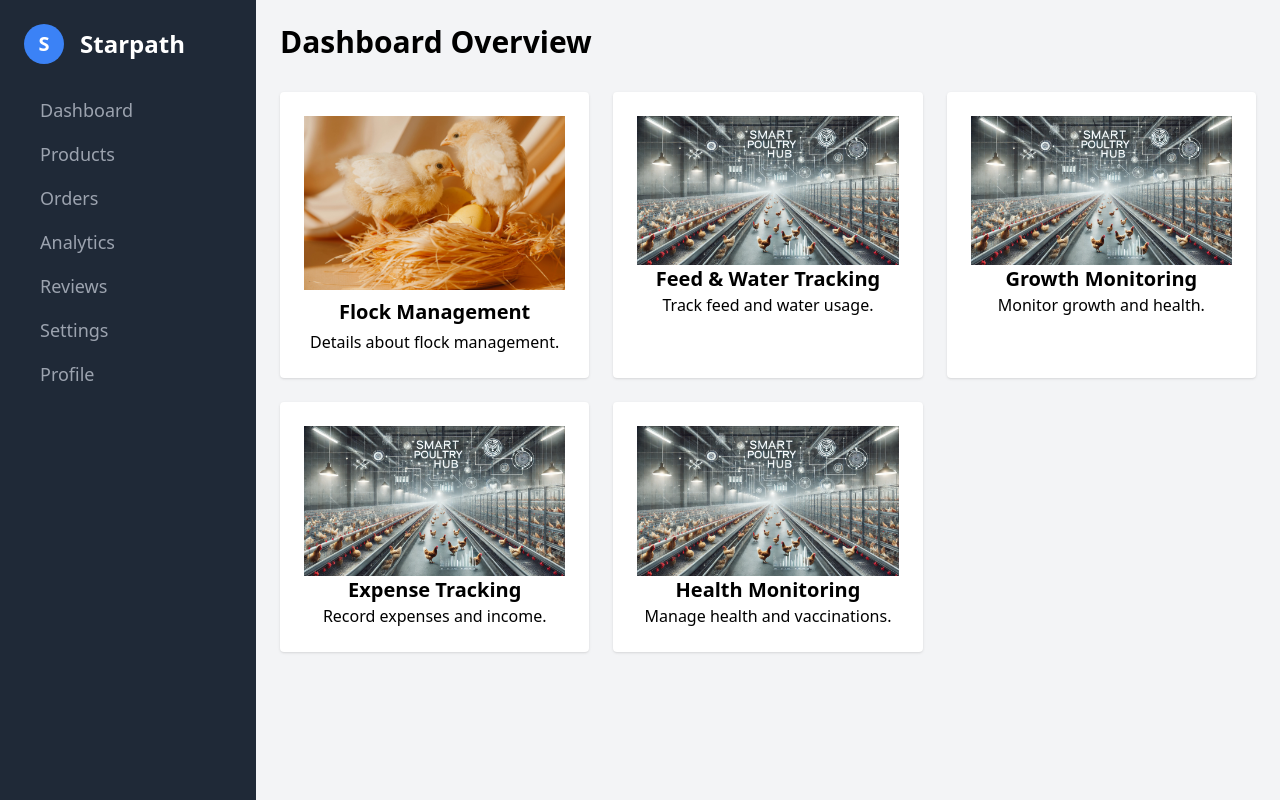
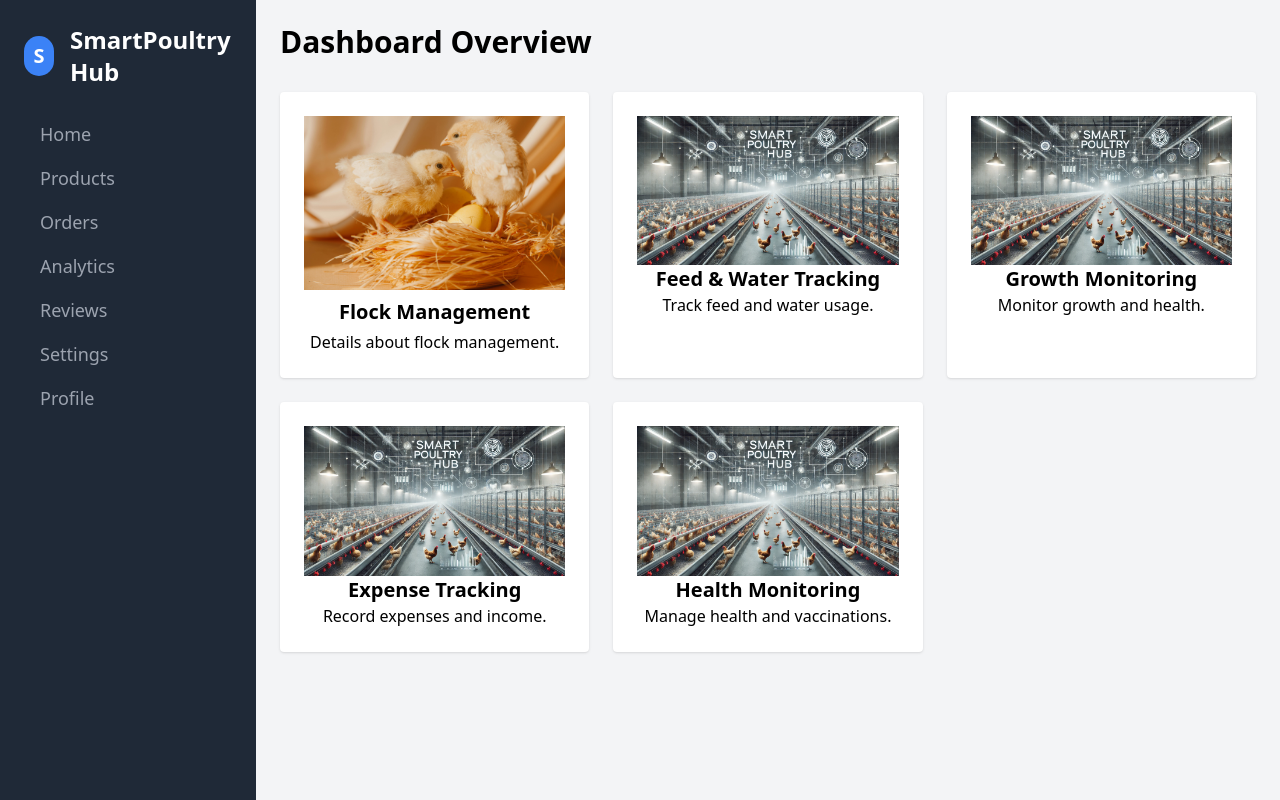
Before and after one commit to Manguriu/Farm101Analytics-P, a Next.js app: page /pages/Dashboard in a window 1280 px wide. Built offline with nearby package versions, Linux system fonts and the light colour scheme.

Commit message:
home link

```diff
--- a/src/app/pages/Dashboard/page.tsx
+++ b/src/app/pages/Dashboard/page.tsx
@@ -29,17 +29,17 @@ const Dashboard = () => {
           <div className="w-10 h-10 bg-blue-500 rounded-full flex justify-center items-center">
             <span className="text-white text-xl font-bold">S</span>
           </div>
-          <h2 className="text-2xl font-bold ml-4">Starpath</h2>
+          <h2 className="text-2xl font-bold ml-4">SmartPoultry Hub</h2>
         </div>
 
         {/* Navigation Links */}
         <nav className="flex flex-col space-y-4">
           <Link
-            href="/dashboard"
+            href="/"
             className="flex items-center gap-4 text-gray-400 hover:text-yellow-500 transition"
           >
             <i className="fas fa-home"></i>
-            <span className="text-lg">Dashboard</span>
+            <span className="text-lg">Home</span>
           </Link>
           <Link
             href="/products"
```
